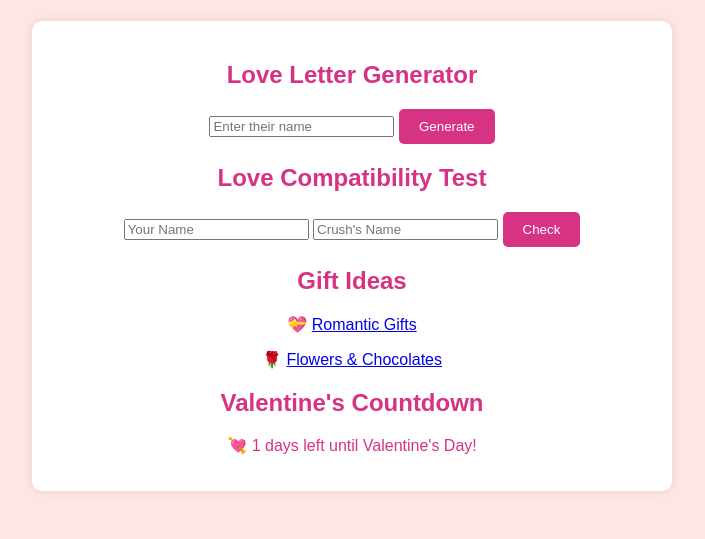
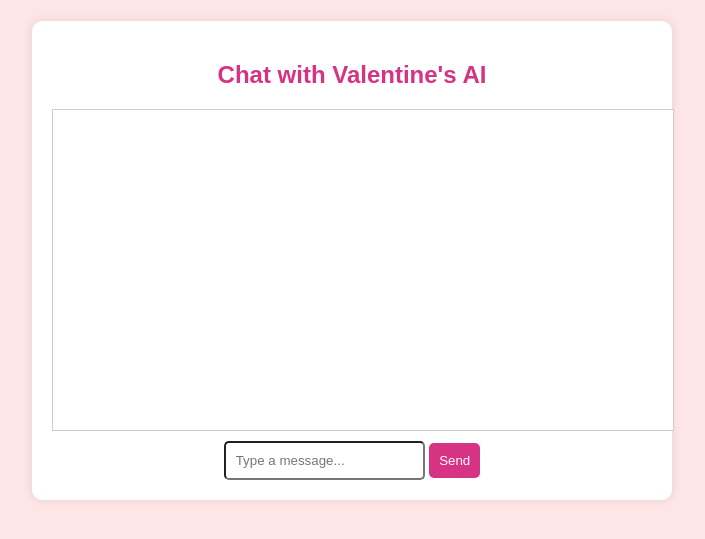
Before and after one commit to Fr7patron/valentines-ai-, a plain HTML site: page index.html in a window 1280 px wide. Shown: the part 69-608 px from the top of the page, without its empty margins (288-993 px from the left). Drawn offline with Linux system fonts and the light colour scheme.

Commit message:
Update index.html

```diff
--- a/index.html
+++ b/index.html
@@ -1,7 +1,7 @@
 <!DOCTYPE html>
 <html>
 <head>
-    <title>Valentine's Day Whisperer AI</title>
+    <title>Valentine's AI Chat</title>
     <style>
         body {
             background-color: #ffe6e6;
@@ -20,13 +20,24 @@
             border-radius: 10px;
             box-shadow: 0px 0px 10px rgba(0, 0, 0, 0.1);
         }
+        #chatbox {
+            width: 100%;
+            height: 300px;
+            border: 1px solid #ccc;
+            overflow-y: scroll;
+            padding: 10px;
+            background: white;
+        }
+        input, button {
+            margin-top: 10px;
+            padding: 10px;
+            border-radius: 5px;
+        }
         button {
             background-color: #d63384;
             color: white;
-            padding: 10px 20px;
             border: none;
             cursor: pointer;
-            border-radius: 5px;
         }
     </style>
 </head>
@@ -35,52 +46,15 @@
 <h1>💖 Valentine's Day Whisperer AI 💖</h1>
 
 <div class="container">
-    <h2>Love Letter Generator</h2>
-    <input type="text" id="loverName" placeholder="Enter their name">
-    <button onclick="generateLoveLetter()">Generate</button>
-    <p id="loveLetter"></p>
-
-    <h2>Love Compatibility Test</h2>
-    <input type="text" id="yourName" placeholder="Your Name">
-    <input type="text" id="crushName" placeholder="Crush's Name">
-    <button onclick="calculateLove()">Check</button>
-    <p id="loveScore"></p>
-
-    <h2>Gift Ideas</h2>
-    <p>💝 <a href="https://www.amazon.com" target="_blank">Romantic Gifts</a></p>
-    <p>🌹 <a href="https://www.1800flowers.com" target="_blank">Flowers & Chocolates</a></p>
-
-    <h2>Valentine's Countdown</h2>
-    <p id="countdown"></p>
+    <h2>Chat with Valentine's AI</h2>
+    <div id="chatbox"></div>
+    <input type="text" id="userInput" placeholder="Type a message..." />
+    <button onclick="sendMessage()">Send</button>
 </div>
 
 <script>
-function generateLoveLetter() {
-    let name = document.getElementById("loverName").value;
-    if (name) {
-        document.getElementById("loveLetter").innerText = "Dear " + name + ",\nYou are the love of my life. Every moment with you is a treasure. Happy Valentine's Day!";
-    } else {
-        document.getElementById("loveLetter").innerText = "Please enter a name.";
-    }
-}
+async function sendMessage() {
+    let userMessage = document.getElementById("userInput").value;
+    if (!userMessage) return;
 
-function calculateLove() {
-    let score = Math.floor(Math.random() * 100) + 1;
-    document.getElementById("loveScore").innerText = "Your love compatibility is " + score + "% 💖";
-}
-
-function countdown() {
-    let today = new Date();
-    let valentines = new Date(today.getFullYear(), 1, 14);
-    if (today > valentines) {
-        valentines.setFullYear(today.getFullYear() + 1);
-    }
-    let diff = valentines - today;
-    let days = Math.ceil(diff / (1000 * 60 * 60 * 24));
-    document.getElementById("countdown").innerText = "💘 " + days + " days left until Valentine's Day!";
-}
-countdown();
-</script>
-
-</body>
-</html>
+    let chatbox = document.getElementById("chatbox");
```
